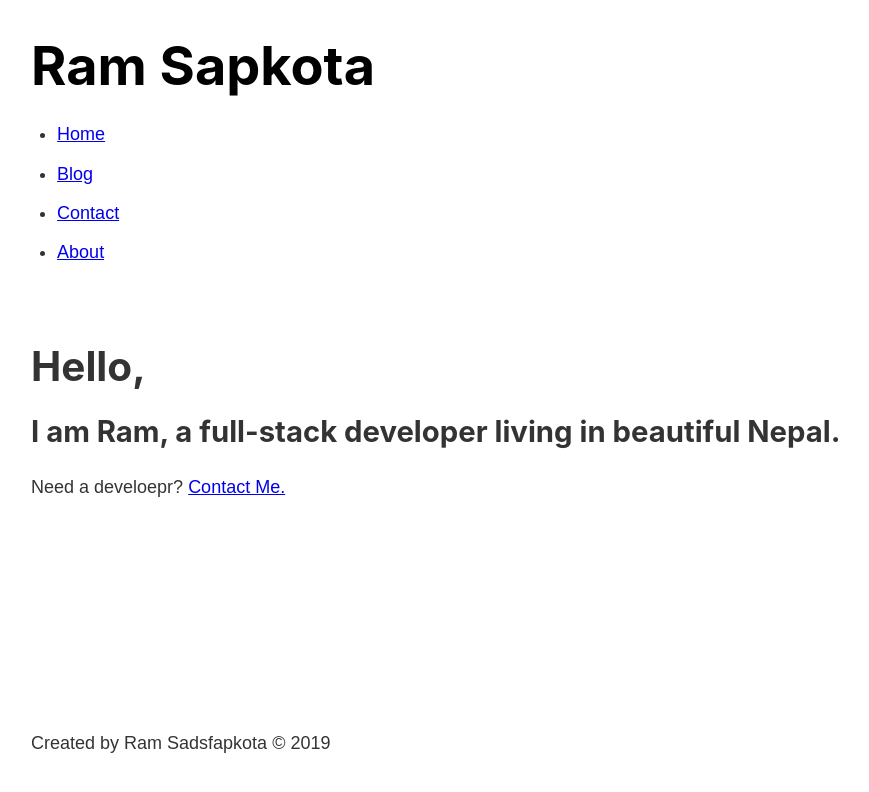
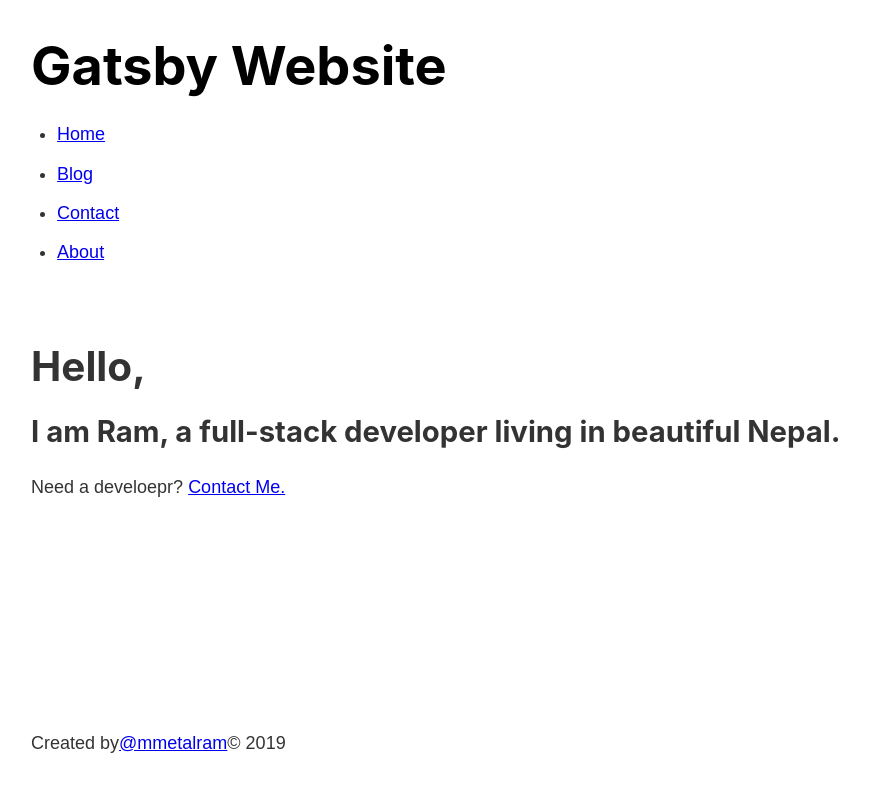
Before and after one commit to ramsapkota/gatsby-website, a Gatsby site: page / in a window 1280 px wide. Shown: the whole page, without its empty margins (115-984 px from the left). Built offline with nearby package versions, Linux system fonts and the light colour scheme; Gatsby itself is replaced by a stand-in of ours.

Commit message:
Support of graphql added

```diff
--- a/gatsby-config.js
+++ b/gatsby-config.js
@@ -1,3 +1,7 @@
 module.exports = {
+  siteMetadata: {
+    title: `Gatsby Website`,
+    author: `@mmetalram`,
+  },
   plugins: ["gatsby-plugin-sass"],
 }
--- a/package.json
+++ b/package.json
@@ -6,13 +6,14 @@
   "license": "MIT",
   "scripts": {
     "build": "gatsby build",
-    "develop": "gatsby develop",
+"develop": "env-cmd  gatsby develop",
     "format": "prettier --write \"**/*.{js,jsx,json,md}\"",
     "start": "npm run develop",
     "serve": "gatsby serve",
     "test": "echo \"Write tests! -> https://gatsby.dev/unit-testing \""
   },
   "dependencies": {
+    "env-cmd": "^9.0.3",
     "gatsby": "^2.13.73",
     "gatsby-plugin-sass": "^2.1.11",
     "node-sass": "^4.12.0",
--- a/src/components/Footer.js
+++ b/src/components/Footer.js
@@ -1,9 +1,26 @@
 import React from "react"
+import { graphql, useStaticQuery, Link } from "gatsby"
 
 const Footer = () => {
+  const data = useStaticQuery(graphql`
+    query {
+      site {
+        siteMetadata {
+          author
+        }
+      }
+    }
+  `)
+  const { author } = data.site.siteMetadata
   return (
     <footer>
-      <p>Created by Ram Sadsfapkota &copy; {new Date().getFullYear()}</p>
+      <p>
+        Created by
+        <a href={`https://www.twitter.com/${author}`} target="_blank">
+          {data.site.siteMetadata.author}
+        </a>
+        &copy; {new Date().getFullYear()}
+      </p>
     </footer>
   )
 }
--- a/src/components/Header.js
+++ b/src/components/Header.js
@@ -1,8 +1,17 @@
 import React from "react"
-import { Link } from "gatsby"
+import { Link, graphql, useStaticQuery } from "gatsby"
 import headerStyles from "./header.module.scss"
 
 const Header = () => {
+  const data = useStaticQuery(graphql`
+    query {
+      site {
+        siteMetadata {
+          title
+        }
+      }
+    }
+  `)
   return (
     <header className={headerStyles.header}>
       <h1>
@@ -11,7 +20,7 @@ const Header = () => {
           to="/"
           activeClassName={headerStyles.activeNavItem}
         >
-          Ram Sapkota
+          {data.site.siteMetadata.title}
         </Link>
       </h1>
 
```
Also changed, not shown: 1 other file.
